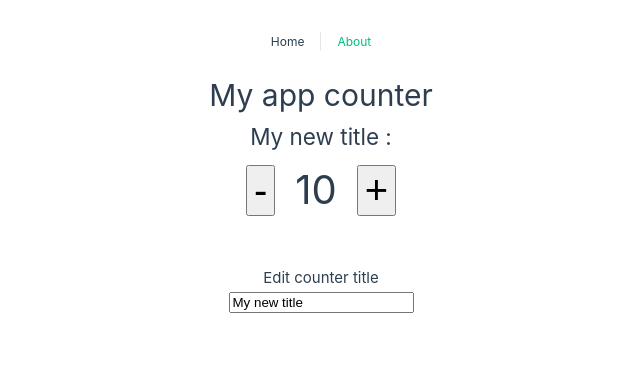
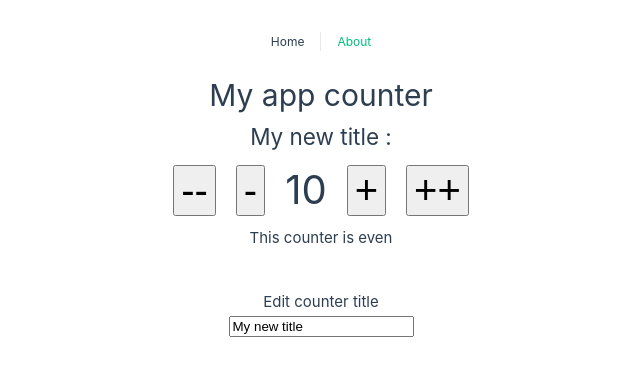
Before and after one commit to serhiipetrash/learn-vue3, a Vue app: page / in a window 1280 px wide. Shown: the top 376 px of the page, without its empty margins (319-959 px from the left). Built offline with nearby package versions, Linux system fonts and the light colour scheme.

Commit message:
learn module-5

```diff
--- a/src/views/HomeView.vue
+++ b/src/views/HomeView.vue
@@ -1,5 +1,5 @@
 <script setup>
-import { reactive } from 'vue'
+import { reactive, computed, watch } from 'vue'
 // const counter = ref(5),
 //   counterTitle = ref('My counter')
 
@@ -9,8 +9,20 @@ const counterData = reactive({
   counter: 10,
   title: 'My new title'
 })
-const increaseCounter = () => counterData.counter++
-const decreaseCounter = () => counterData.counter--
+
+watch(() => counterData.counter, (newCounter) => {
+  if (newCounter === 20) {
+    alert('Counter more then 20')
+  }
+})
+
+const oddOrEven = computed(() => {
+  if (counterData.counter % 2 === 0) return 'even'
+  else return 'odd'
+})
+
+const increaseCounter = (amount) => counterData.counter += amount
+const decreaseCounter = (amount) => counterData.counter -= amount
 </script>
 
 <template >
@@ -18,10 +30,14 @@ const decreaseCounter = () => counterData.counter--
     <h1>{{ appTitle }}</h1>
     <h2>{{ counterData.title }} :</h2>
     <div>
-      <button @click="decreaseCounter" class="btn">-</button>
+      <button @click="decreaseCounter(2)" class="btn">--</button>
+      <button @click="decreaseCounter(1)" class="btn">-</button>
       <span class="counter">{{ counterData.counter }}</span>
-      <button @click="increaseCounter" class="btn">+</button>
+      <button @click="increaseCounter(1)" class="btn">+</button>
+      <button @click="increaseCounter(2)" class="btn">++</button>
     </div>
+
+    <p>This counter is {{ oddOrEven }}</p>
 
     <div class="edit">
       <h4>Edit counter title</h4>
```
